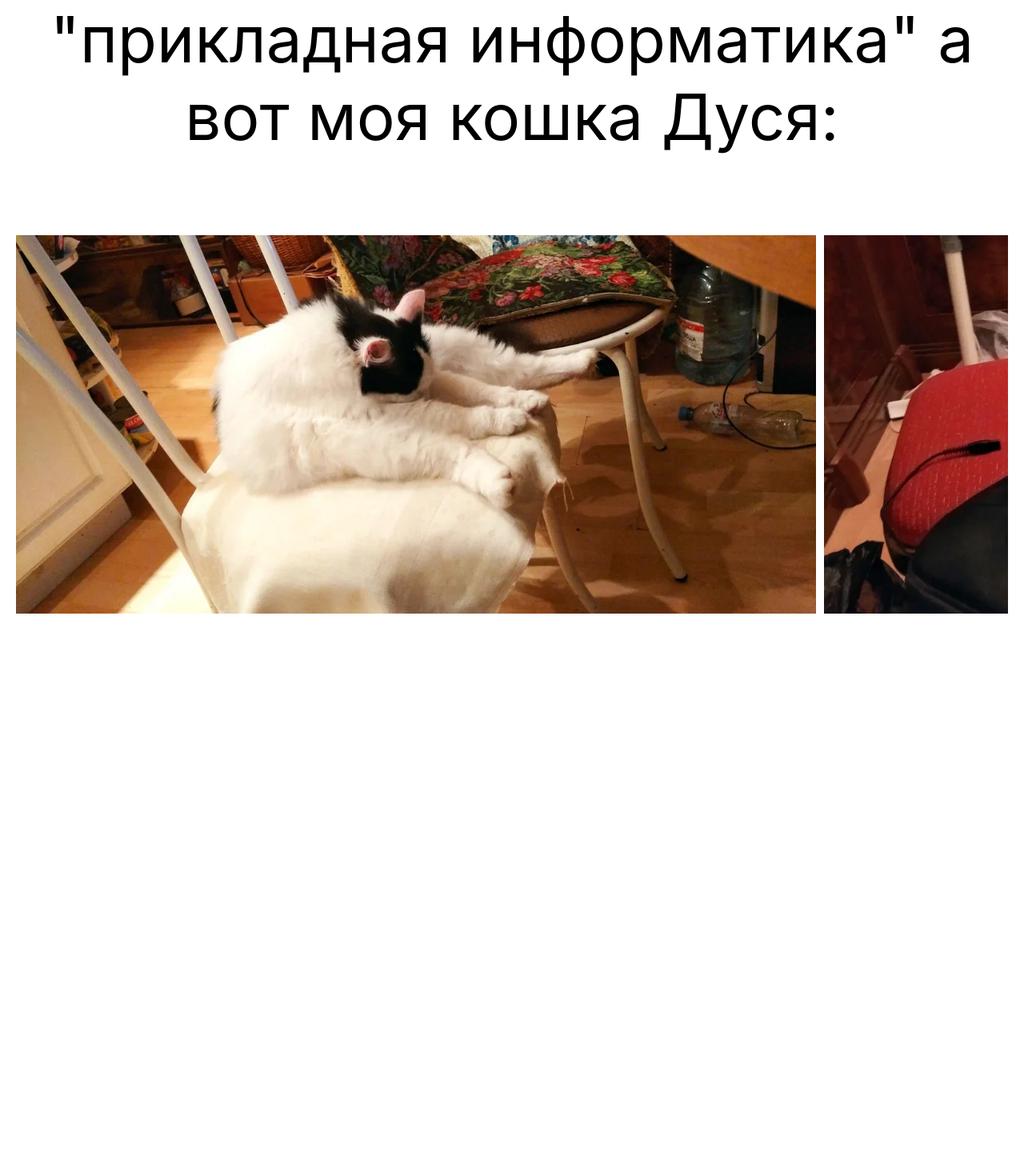
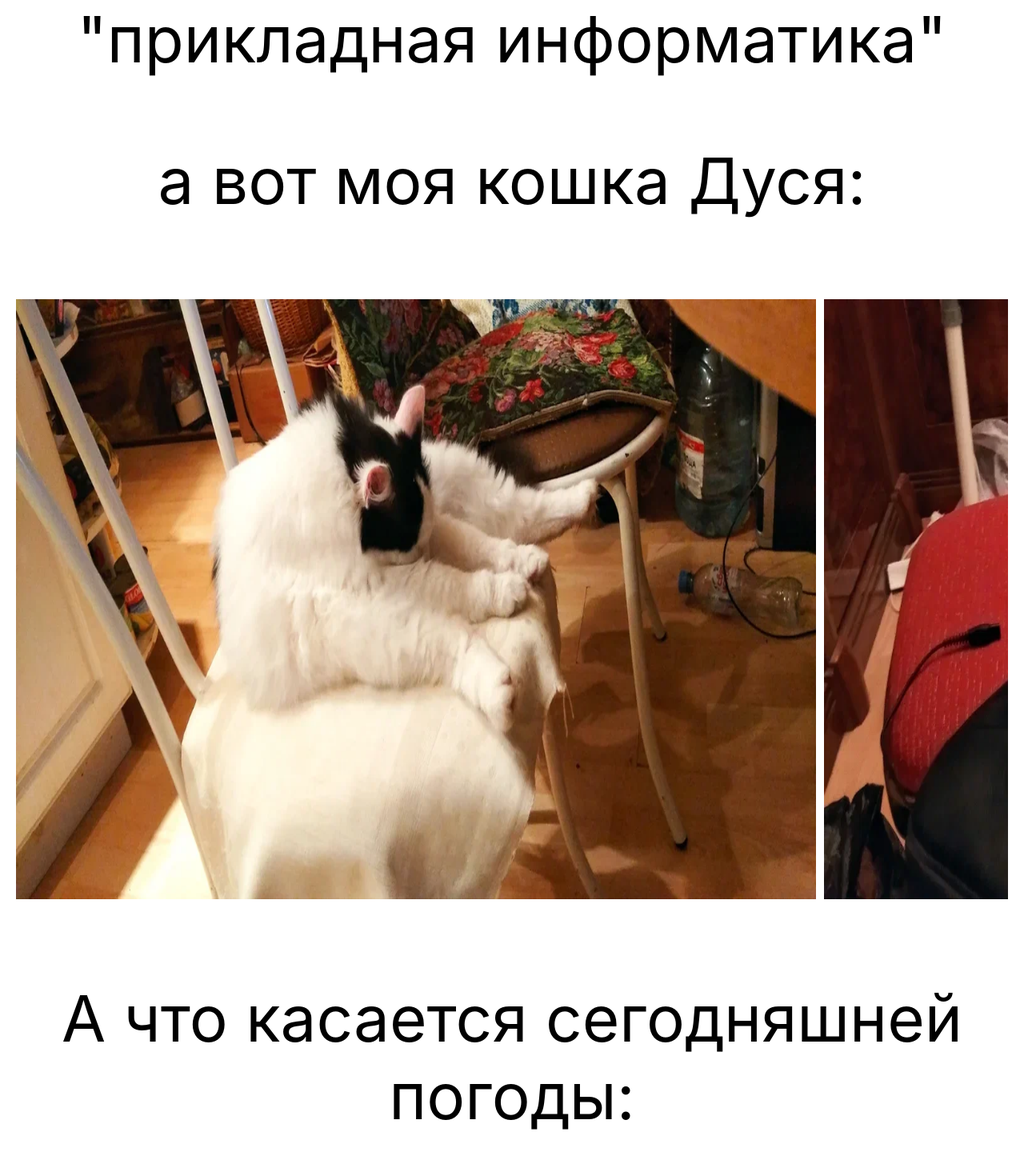
Before and after one commit to AIVIANO/portfolio-dubosheido, a React (Create React App) app: page / in a window 1280 px wide. Shown: the part 1312-2762 px from the top of the page at 80% size. Before the commit the page ends 2119 px from the top, so only its background shows below. Built offline with nearby package versions, Linux system fonts and the light colour scheme.

Commit message:
Update content and add weather section

```diff
--- a/src/App.css
+++ b/src/App.css
@@ -27,10 +27,10 @@
 
 /* Стилизация полосы прокрутки */
 .gallery::-webkit-scrollbar {
-  height: 10px; /* Высота горизонтальной полосы прокрутки */
+  height: 1000px; /* Высота горизонтальной полосы прокрутки */
 }
 
 .gallery::-webkit-scrollbar-thumb {
   background-color: darkgrey; /* Цвет ползунка */
-  border-radius: 10px; /* Закругленные углы */
+  border-radius: 100px; /* Закругленные углы */
 }
--- a/src/App.js
+++ b/src/App.js
@@ -3,22 +3,30 @@ import './App.css';
 import cat1 from './images/cat1.jpg';
 import cat2 from './images/cat2.jpg';
 import cat3 from './images/cat3.jpg';
+import cat4 from './images/cat4.jpg';
+import val1 from './images/val1.jpg';
+import val2 from './images/val2.jpg';
 
 function App() {
   return (
     <div className="App">
       <header className="App-header">
         <h1>Портфолио</h1>
-        <p>Добрый день, это сайт - портфолио, которое сделано на React, раз это портфолио
-          то я расскажу о себе.
-          Я студент Финансового университета, учусь на 3 курсе по направлению подготовки
-          "прикладная информатика"
+        <p>Добрый день, это сайт - портфолио, которое сделано на React, раз это портфолио то я расскажу о себе.
+Я студент Финансового университета, учусь на 3 курсе по направлению подготовки "прикладная информатика"
 
-          а вот моя кошка Дуся:</p>
+</p>
+  <p>а вот моя кошка Дуся:</p>
         <div className="gallery">
           <img src={cat1} alt="Cat 1" />
           <img src={cat2} alt="Cat 2" />
           <img src={cat3} alt="Cat 3" />
+          <img src={cat4} alt="Cat 4" />
+        </div>
+        <p>А что касается сегодняшней погоды:</p>
+        <div className="weather-gallery">
+          <img src={val1} alt="Weather 1" />
+          <img src={val2} alt="Weather 2" />
         </div>
       </header>
     </div>
```
